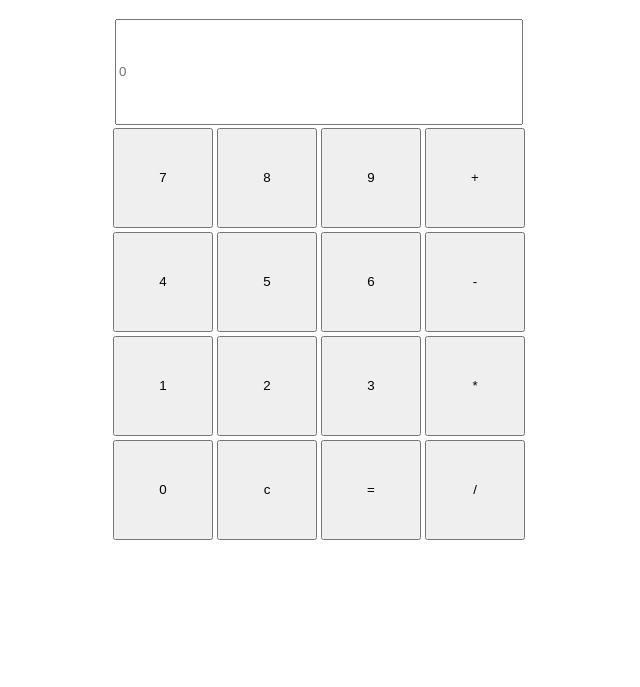
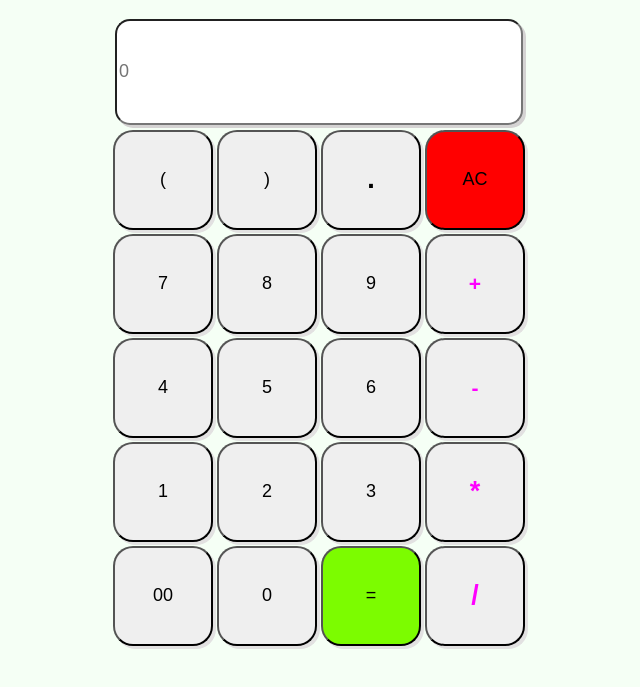
Before and after one commit to Moksha-D/sample, a plain HTML site: page calculator.html in a window 1280 px wide. Shown: the part 61-748 px from the top of the page, without its empty margins (321-961 px from the left). Drawn offline with Linux system fonts and the light colour scheme.

Commit message:
Add files via upload

```diff
--- a/calculator.html
+++ b/calculator.html
@@ -4,44 +4,61 @@
         <title>Calculator</title>
         <style>
             button{
+                font-size: large;
                 height: 100px;
                 width: 100px;
+                border-radius: 20%;
+                box-shadow: 3px 3px rgb(226, 225, 225);
             }
             #result{
+                font-size: large;
+                border-radius: 15px;
                 height: 100px;
                 width: 400px;
+                box-shadow: 3px 3px rgb(213, 211, 211);
+            }
+            body{
+                background-color: rgba(0, 255, 13, 0.04);
             }
         </style>
     </head>
     <body>
         <center>
             <h1>CALCULATOR</h1>
+            <table border="1">
             <input type="text" placeholder="0" id="result">
             <table>
+                <tr>
+                    <td><button onclick="display('(')">(</button></td>
+                    <td><button onclick="display(')')">)</button></td>
+                    <td><button onclick="display('.')"><h2>.</h2></button></td>
+                    <td><button onclick="clr()" style="background-color: red;">AC</button></td>
+                </tr>
                 <tr>
                     <td><button onclick="display('7')">7</button></td>
                     <td><button onclick="display('8')">8</button></td>
                     <td><button onclick="display('9')">9</button></td>
-                    <td><button onclick="display('+')">+</button></td>
+                    <td><button onclick="display('+')" style="color: magenta;"><h3>+</h3></button></td>
                 </tr>
                 <tr>
                     <td><button onclick="display('4')">4</button></td>
                     <td><button onclick="display('5')">5</button></td>
                     <td><button onclick="display('6')">6</button></td>
-                    <td><button onclick="display('-')">-</button></td>
+                    <td><button onclick="display('-')" style="color: magenta;;"><h3>-</h3></button></td>
                 </tr>
                 <tr>
                     <td><button onclick="display('1')">1</button></td>
                     <td><button onclick="display('2')">2</button></td>
                     <td><button onclick="display('3')">3</button></td>
-                    <td><button onclick="display('*')">*</button></td>
+                    <td><button onclick="display('*')" style="color: magenta;"><h2>*</h2></button></td>
                 </tr>
                 <tr>
+                    <td><button onclick="display('00')">00</button></td>
                     <td><button onclick="display('0')">0</button></td>
-                    <td><button onclick="clr()">c</button></td>
-                    <td><button onclick="calculate()">=</button></td>
-                    <td><button onclick="display('/')">/</button></td>
+                    <td><button onclick="calculate()" style="background-color: lawngreen;">=</button></td>
+                    <td><button onclick="display('/')" style="color: magenta;"><h2>/</h2></button></td>
                 </tr>
+            </table>
             </table>
         </center>
     </body>
```
